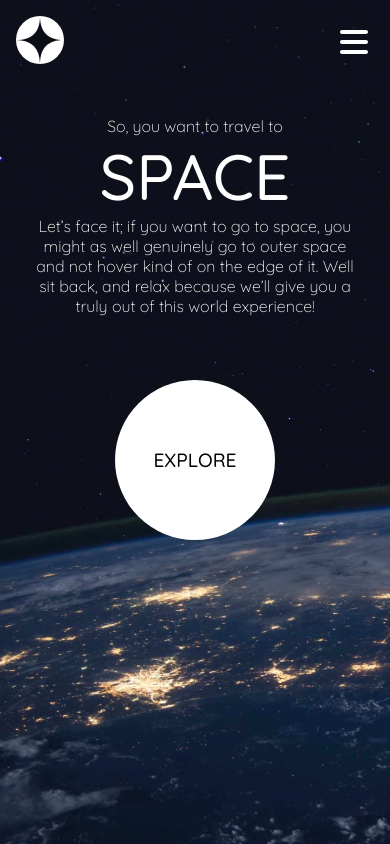
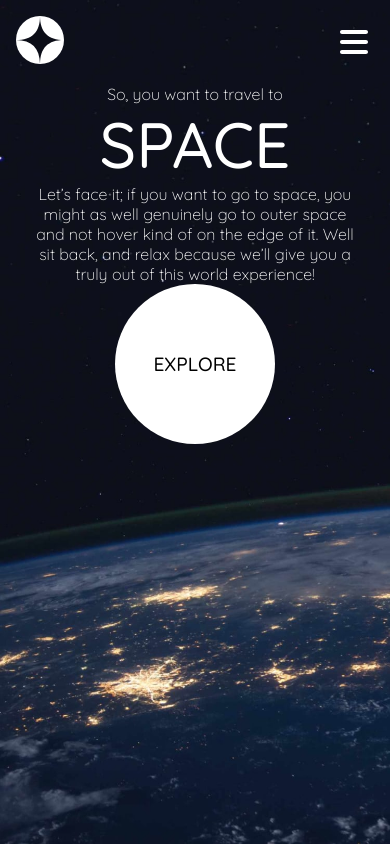
Before and after one commit to jNascimentoCW/space-tourism, a React (Vite) app: page / in a window 390 px wide. Built offline with nearby package versions, Linux system fonts and the light colour scheme.

Commit message:
fix: bug of small screen height

```diff
--- a/src/components/Main/Main.jsx
+++ b/src/components/Main/Main.jsx
@@ -36,7 +36,7 @@ const Content = styled.div`
   text-align: center;
 
   @media (max-width: 768px) {
-    padding: 2rem 2rem;
+    padding: 0 2rem;
     width: 100%;
   }
 
```
